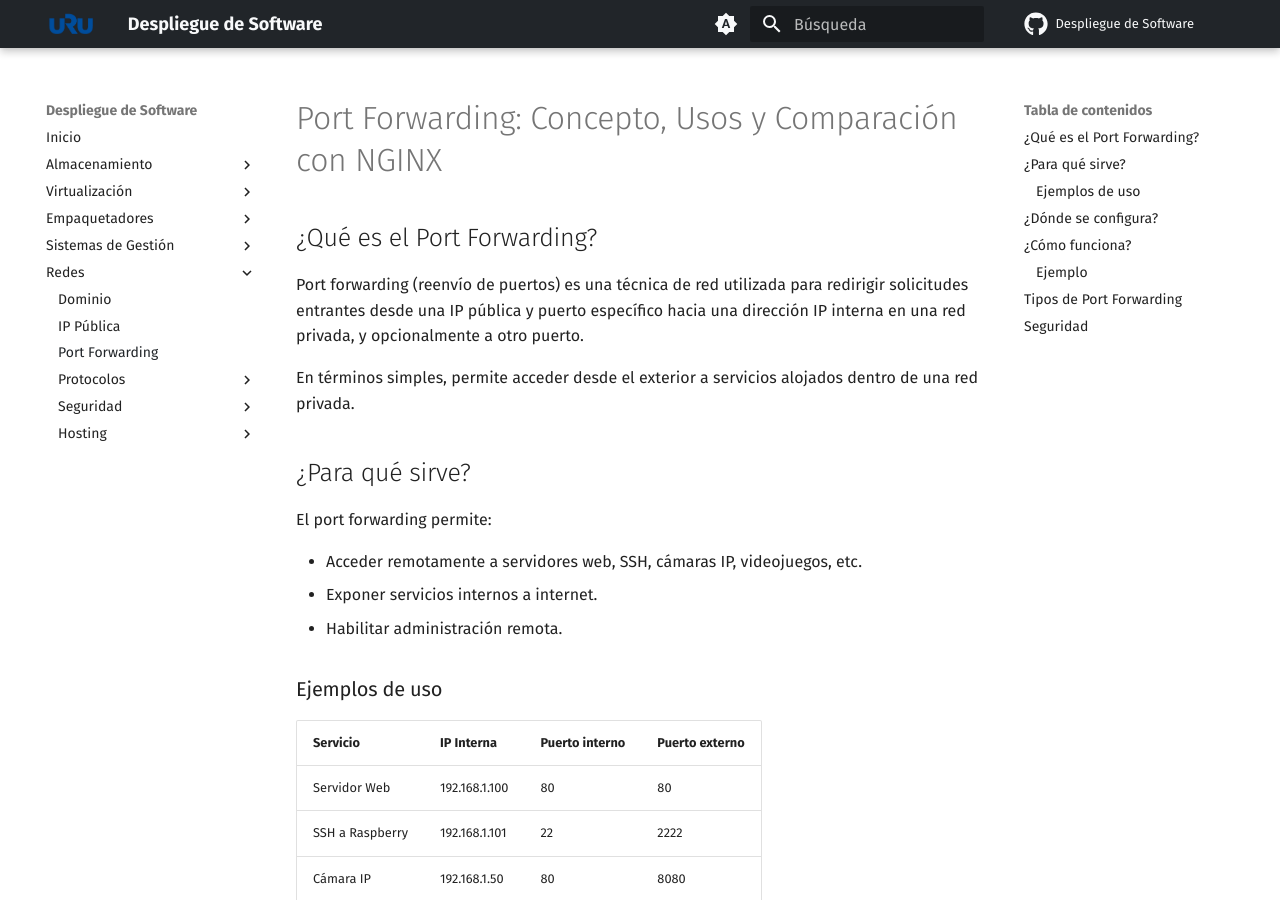
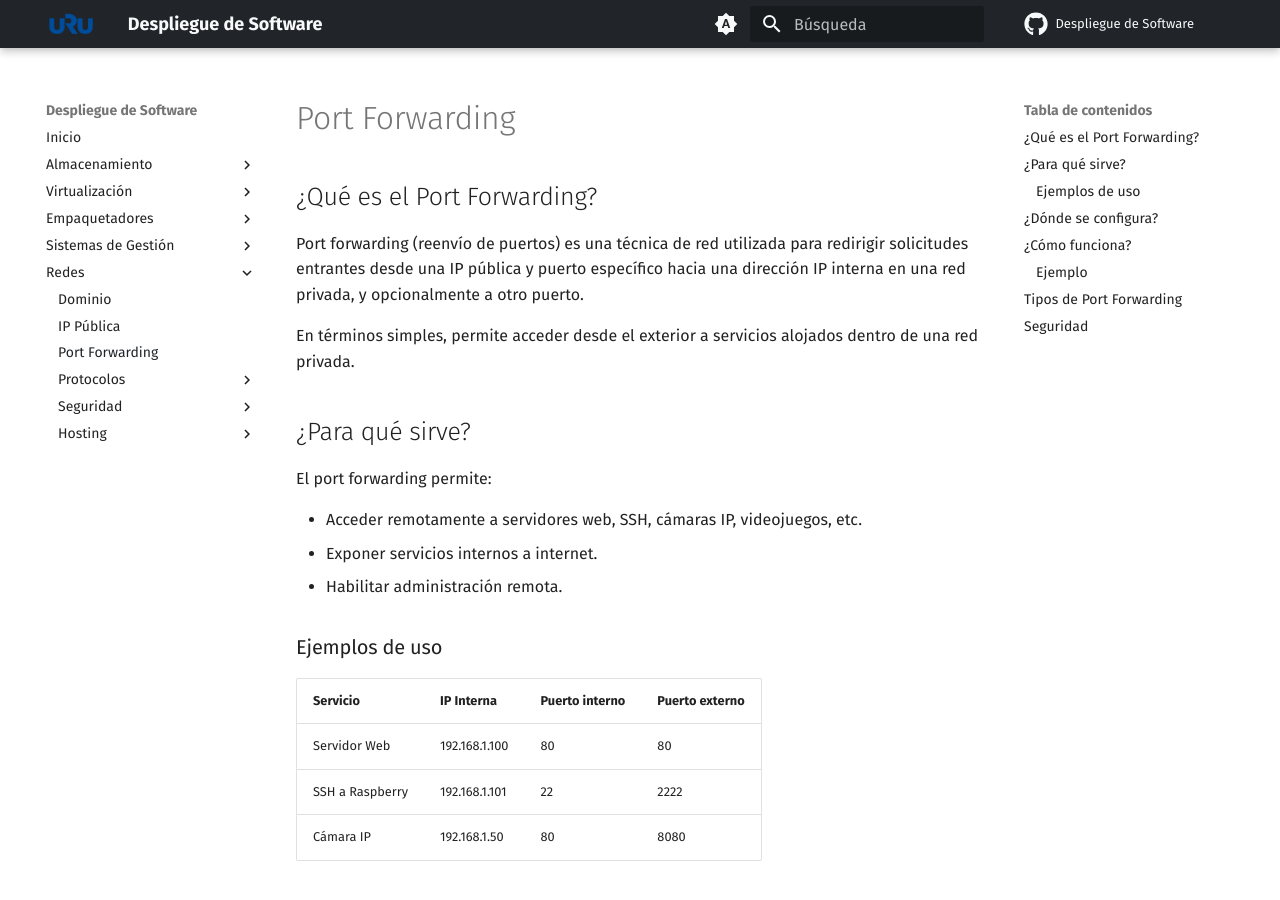
Before and after one commit to ralvarezdev/uru-software-deployment, an MkDocs documentation site: the page built from docs/network/port-forwarding.md, in a window 1280 px wide and 900 px high. Built offline with MkDocs 1.6.1 and Material for MkDocs 9.7.7, drawn with Linux system fonts in a browser that asks for light colours; comment, search, counter and statistics services are not loaded.

Commit message:
fix: fixed port-forwarding title beacuse i am defo an idiot

```diff
--- a/docs/network/port-forwarding.md
+++ b/docs/network/port-forwarding.md
@@ -1,5 +1,3 @@
-# Port Forwarding: Concepto, Usos y Comparación con NGINX
-
 ## ¿Qué es el Port Forwarding?
 
 Port forwarding (reenvío de puertos) es una técnica de red utilizada para redirigir solicitudes entrantes desde una IP pública y puerto específico hacia una dirección IP interna en una red privada, y opcionalmente a otro puerto.
```
